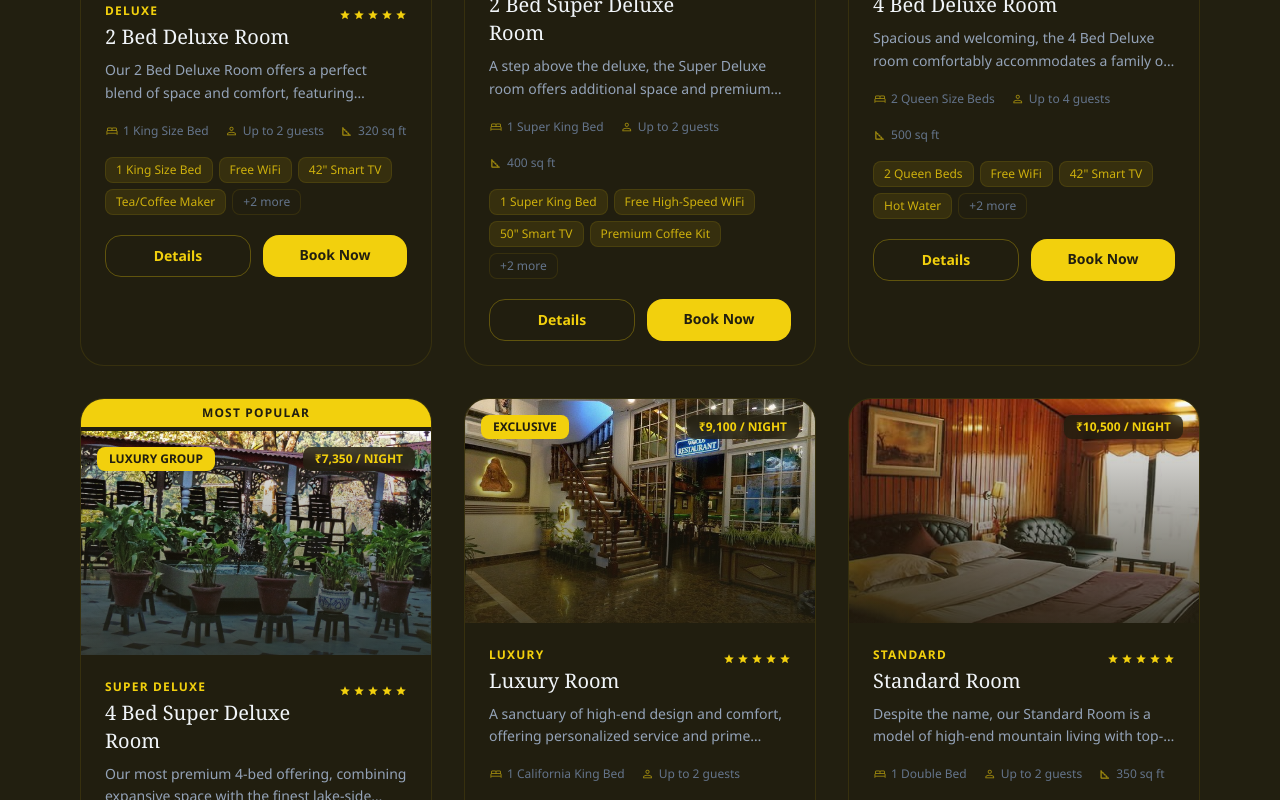
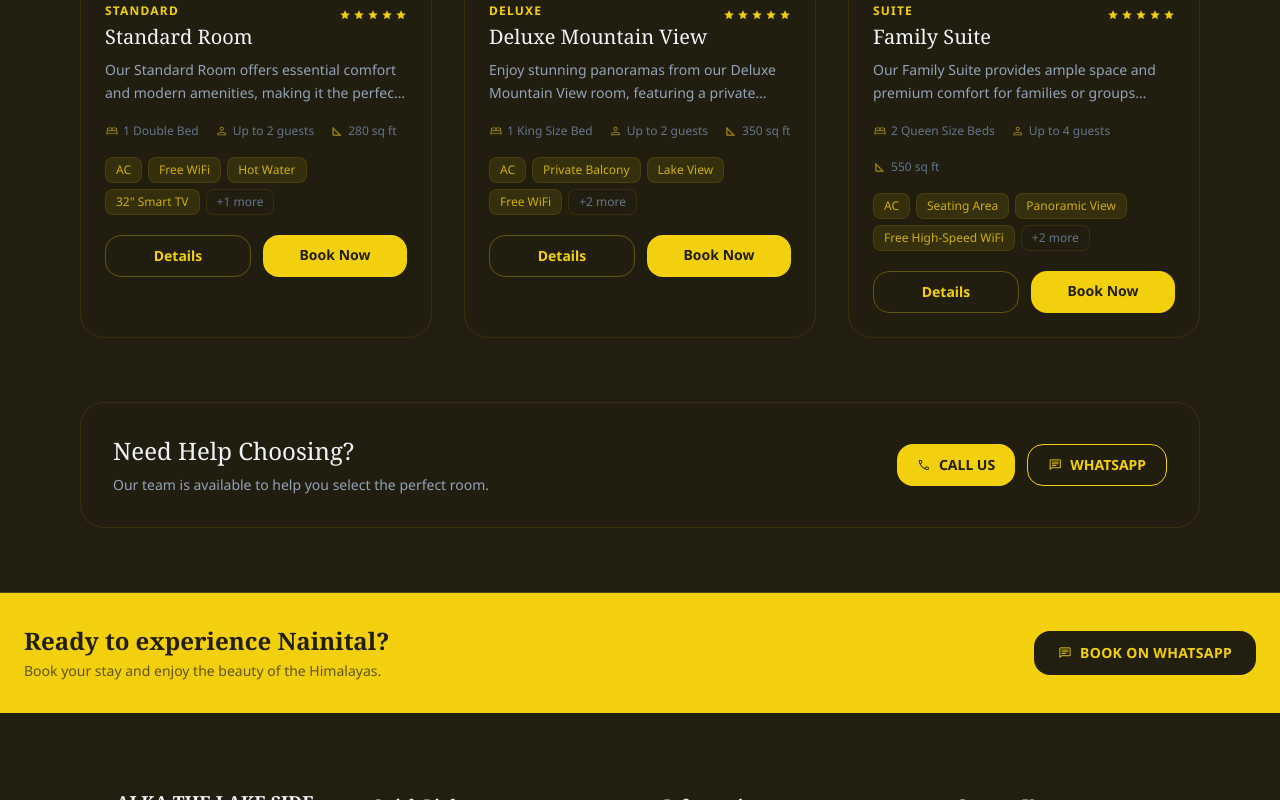
Before and after one commit to sumitkumards07/nanital, a React (Vite) app: page /rooms in a window 1280 px wide. Shown: the part 940-1740 px from the top of the page. Built offline with nearby package versions, Linux system fonts and the light colour scheme.

Commit message:
Update room tiers (Standard ₹1500, Deluxe ₹2000, Family ₹2500) and Navbar links

```diff
--- a/src/components/BookingForm.jsx
+++ b/src/components/BookingForm.jsx
@@ -2,12 +2,9 @@ import { useState } from 'react'
 import { motion } from 'framer-motion'
 
 const roomTypes = [
-  '2 Bed Deluxe Room',
-  '2 Bed Super Deluxe Room',
-  '4 Bed Deluxe Room',
-  '4 Bed Super Deluxe Room',
-  'Luxury Room',
-  'Standard Room'
+  'Standard Room',
+  'Deluxe Mountain View',
+  'Family Suite',
 ]
 
 function buildWhatsAppMsg(d) {
--- a/src/components/Navbar.jsx
+++ b/src/components/Navbar.jsx
@@ -10,12 +10,9 @@ const navLinks = [
     label: 'Rooms', to: '/rooms',
     children: [
       { label: 'All Rooms', to: '/rooms' },
-      { label: '2 Bed Deluxe', to: '/rooms/2-bed-deluxe-room' },
-      { label: '2 Bed Super Deluxe', to: '/rooms/2-bed-super-deluxe-room' },
-      { label: '4 Bed Deluxe', to: '/rooms/4-bed-deluxe-room' },
-      { label: '4 Bed Super Deluxe', to: '/rooms/4-bed-super-deluxe-room' },
-      { label: 'Luxury Room', to: '/rooms/luxury-room' },
       { label: 'Standard Room', to: '/rooms/standard-room' },
+      { label: 'Deluxe Mountain View', to: '/rooms/deluxe-mountain-view' },
+      { label: 'Family Suite', to: '/rooms/family-suite' },
     ],
   },
   { label: 'Gallery', to: '/gallery' },
--- a/src/data/rooms.js
+++ b/src/data/rooms.js
@@ -1,158 +1,79 @@
 export const rooms = [
   {
     id: 1,
-    slug: '2-bed-deluxe-room',
-    name: '2 Bed Deluxe Room',
-    tagline: 'Elegant comfort for two',
-    price: 3500,
-    priceLabel: '₹3,500 / night',
+    slug: 'standard-room',
+    name: 'Standard Room',
+    tagline: 'Comfort and value in the heart of Nainital',
+    price: 1500,
+    priceLabel: '₹1,500 / night',
+    category: 'Standard',
+    capacity: 2,
+    size: '280 sq ft',
+    beds: '1 Double Bed',
+    view: 'Internal View',
+    description: 'Our Standard Room offers essential comfort and modern amenities, making it the perfect choice for budget-conscious travelers.',
+    longDescription: 'The Standard Room is designed to provide a cozy and functional stay. Featuring a comfortable double bed, clean linens, and necessary modern conveniences, it ensures a restful night after a day of exploring Nainital. Perfect for solo travelers or couples looking for great value.',
+    images: ['/images/room_interior_1.png', '/images/hotel_courtyard.jpg', '/images/room_interior_2.png'],
+    amenities: [
+      { icon: 'Zap', label: 'AC' },
+      { icon: 'Wifi', label: 'Free WiFi' },
+      { icon: 'Droplets', label: 'Hot Water' },
+      { icon: 'Tv', label: '32" Smart TV' },
+      { icon: 'Coffee', label: 'Tea Maker' }
+    ],
+    highlighted: true,
+    badge: 'Best Value'
+  },
+  {
+    id: 2,
+    slug: 'deluxe-mountain-view',
+    name: 'Deluxe Mountain View',
+    tagline: 'Wake up to breathtaking vistas',
+    price: 2000,
+    priceLabel: '₹2,000 / night',
     category: 'Deluxe',
     capacity: 2,
-    size: '320 sq ft',
+    size: '350 sq ft',
     beds: '1 King Size Bed',
-    view: 'Lake View',
-    description: 'Our 2 Bed Deluxe Room offers a perfect blend of space and comfort, featuring elegant interiors and a stunning view of Naini Lake.',
-    longDescription: 'The 2 Bed Deluxe Room is designed for couples or solo travelers who appreciate finer details. Equipped with a king-size bed, premium linens, and a modern bathroom, this room provides a sanctuary of peace. Enjoy your morning coffee while gazing at the tranquil waters of the lake from your private window nook.',
-    images: ['/images/room_interior_1.png', '/images/room_interior_2.png', '/images/hotel_exterior_terrace.jpg'],
+    view: 'Lake & Mountain View',
+    description: 'Enjoy stunning panoramas from our Deluxe Mountain View room, featuring a private balcony and premium features.',
+    longDescription: 'Elevate your stay in our Deluxe Mountain View room. This room features a private balcony where you can soak in the fresh mountain air and enjoy unobstructed views of the hills and the lake. With a king-size bed and upgraded interiors, it offers a truly refreshing experience.',
+    images: ['/images/room_interior_2.png', '/images/hotel_exterior_terrace.jpg', '/images/hotel_facade_day.jpg'],
     amenities: [
-      { icon: 'Bed', label: '1 King Size Bed' },
+      { icon: 'Zap', label: 'AC' },
+      { icon: 'Sun', label: 'Private Balcony' },
+      { icon: 'Mountain', label: 'Lake View' },
       { icon: 'Wifi', label: 'Free WiFi' },
       { icon: 'Tv', label: '42" Smart TV' },
-      { icon: 'Coffee', label: 'Tea/Coffee Maker' },
-      { icon: 'Droplets', label: 'Hot Water' },
-      { icon: 'Zap', label: '24/7 Power' }
+      { icon: 'Droplets', label: 'Hot Water' }
     ],
     highlighted: true,
     badge: 'Popular'
   },
   {
-    id: 2,
-    slug: '2-bed-super-deluxe-room',
-    name: '2 Bed Super Deluxe Room',
-    tagline: 'Enhanced luxury and space',
-    price: 4550,
-    priceLabel: '₹4,550 / night',
-    category: 'Super Deluxe',
-    capacity: 2,
-    size: '400 sq ft',
-    beds: '1 Super King Bed',
+    id: 3,
+    slug: 'family-suite',
+    name: 'Family Suite',
+    tagline: 'Expansive luxury for the whole family',
+    price: 2500,
+    priceLabel: '₹2,500 / night',
+    category: 'Suite',
+    capacity: 4,
+    size: '550 sq ft',
+    beds: '2 Queen Size Beds',
     view: 'Panoramic Lake View',
-    description: 'A step above the deluxe, the Super Deluxe room offers additional space and premium amenities for an elevated stay.',
-    longDescription: 'Experience superior comfort in our Super Deluxe room. Featuring a larger floor area, enhanced sitting space, and a panoramic view of the lake, it is the ideal choice for those seeking extra luxury. The room includes upgraded bathroom fixtures and a more extensive choice of in-room refreshments.',
-    images: ['/images/room_interior_2.png', '/images/room_interior_1.png', '/images/hotel_facade_day.jpg'],
+    description: 'Our Family Suite provides ample space and premium comfort for families or groups traveling together.',
+    longDescription: 'The Family Suite is our most spacious offering, featuring two large queen beds and a dedicated seating area. With large windows offering a panoramic view of Naini Lake and the surrounding town, it provides the perfect backdrop for family memories. Includes premium amenities and priority room service.',
+    images: ['/images/hotel_terrace_fountain.jpg', '/images/room_interior_1.png', '/images/hotel_facade_wide.jpg'],
     amenities: [
-      { icon: 'Bed', label: '1 Super King Bed' },
+      { icon: 'Zap', label: 'AC' },
+      { icon: 'Sofa', label: 'Seating Area' },
+      { icon: 'Mountain', label: 'Panoramic View' },
       { icon: 'Wifi', label: 'Free High-Speed WiFi' },
       { icon: 'Tv', label: '50" Smart TV' },
-      { icon: 'Coffee', label: 'Premium Coffee Kit' },
-      { icon: 'Droplets', label: 'Rain Shower' },
-      { icon: 'Mountain', label: 'Wide View' }
-    ],
-    highlighted: false,
-    badge: null
-  },
-  {
-    id: 3,
-    slug: '4-bed-deluxe-room',
-    name: '4 Bed Deluxe Room',
-    tagline: 'Ideal for families and groups',
-    price: 6100,
-    priceLabel: '₹6,100 / night',
-    category: 'Deluxe',
-    capacity: 4,
-    size: '500 sq ft',
-    beds: '2 Queen Size Beds',
-    view: 'Mountain View',
-    description: 'Spacious and welcoming, the 4 Bed Deluxe room comfortably accommodates a family of four with all modern conveniences.',
-    longDescription: 'The 4 Bed Deluxe room is our primary group accommodation, offering two large queen-size beds in a generously proportioned space. Perfect for families or close friends traveling together, it ensures everyone has their own space while staying connected. Large windows look out over the lush mountain slopes.',
-    images: ['/images/hotel_courtyard.jpg', '/images/room_interior_1.png', '/images/room_interior_2.png'],
-    amenities: [
-      { icon: 'Bed', label: '2 Queen Beds' },
-      { icon: 'Wifi', label: 'Free WiFi' },
-      { icon: 'Tv', label: '42" Smart TV' },
-      { icon: 'Droplets', label: 'Hot Water' },
-      { icon: 'Zap', label: '24/7 Power' },
-      { icon: 'Sofa', label: 'Seating Area' }
-    ],
-    highlighted: false,
-    badge: 'Family Choice'
-  },
-  {
-    id: 4,
-    slug: '4-bed-super-deluxe-room',
-    name: '4 Bed Super Deluxe Room',
-    tagline: 'The ultimate group luxury',
-    price: 7350,
-    priceLabel: '₹7,350 / night',
-    category: 'Super Deluxe',
-    capacity: 4,
-    size: '580 sq ft',
-    beds: '2 Super Queen Beds',
-    view: 'Lake & Mountain View',
-    description: 'Our most premium 4-bed offering, combining expansive space with the finest lake-side views.',
-    longDescription: 'The 4 Bed Super Deluxe room sets a new standard for group travel. With premium furnishings, two wide queen beds, and a view that captures both the mountains and the lake, it provides an unparalleled experience for your group. Enhanced amenities include a larger sitting area and a premium tea station.',
-    images: ['/images/hotel_terrace_fountain.jpg', '/images/room_interior_2.png', '/images/hotel_facade_wide.jpg'],
-    amenities: [
-      { icon: 'Bed', label: '2 Super Queen Beds' },
-      { icon: 'Wifi', label: 'High-Speed WiFi' },
-      { icon: 'Tv', label: '55" Smart TV' },
-      { icon: 'Coffee', label: 'Nespresso Machine' },
-      { icon: 'Mountain', label: 'Dual View' },
-      { icon: 'Sofa', label: 'Premium Lounge' }
+      { icon: 'Droplets', label: 'Premium Bath' }
     ],
     highlighted: true,
-    badge: 'Luxury Group'
-  },
-  {
-    id: 5,
-    slug: 'luxury-room',
-    name: 'Luxury Room',
-    tagline: 'Opulence in the Himalayas',
-    price: 9100,
-    priceLabel: '₹9,100 / night',
-    category: 'Luxury',
-    capacity: 2,
-    size: '450 sq ft',
-    beds: '1 California King Bed',
-    view: 'Prime Lake View',
-    description: 'A sanctuary of high-end design and comfort, offering personalized service and prime views.',
-    longDescription: 'Our Luxury Room is a masterpiece of mountain hospitality. Featuring rare wood accents, hand-picked art, and a California king bed, it offers an exclusive retreat for the discerning traveler. Includes priority room service and a private balcony overlooking the finest part of Naini Lake.',
-    images: ['/images/restaurant_interior.png', '/images/hotel_lobby_staircase.jpg', '/images/room_interior_1.png'],
-    amenities: [
-      { icon: 'Bed', label: 'California King' },
-      { icon: 'Wifi', label: 'Gigabit WiFi' },
-      { icon: 'Tv', label: '65" OLED TV' },
-      { icon: 'Sun', label: 'Private Balcony' },
-      { icon: 'UtensilsCrossed', label: 'Gourmet Minibar' },
-      { icon: 'ShowerHead', label: 'Jacuzzi Tub' }
-    ],
-    highlighted: false,
-    badge: 'Exclusive'
-  },
-  {
-    id: 6,
-    slug: 'standard-room',
-    name: 'Standard Room',
-    tagline: 'Our premium core experience',
-    price: 10500,
-    priceLabel: '₹10,500 / night',
-    category: 'Standard',
-    capacity: 2,
-    size: '350 sq ft',
-    beds: '1 Double Bed',
-    view: 'Garden View',
-    description: 'Despite the name, our Standard Room is a model of high-end mountain living with top-tier finishes.',
-    longDescription: 'The Standard Room offers a refined experience with a focus on high-quality materials and serene design. While it is our starting point, it features the same attention to detail as our higher suites, with premium bedding and a modern ensuite. Perfect for a short, high-quality getaway.',
-    images: ['/images/room_interior_1.png', '/images/hotel_courtyard.jpg', '/images/room_interior_2.png'],
-    amenities: [
-      { icon: 'Bed', label: '1 Double Bed' },
-      { icon: 'Wifi', label: 'Free WiFi' },
-      { icon: 'Tv', label: '42" Smart TV' },
-      { icon: 'Droplets', label: 'Hot Water' },
-      { icon: 'Zap', label: '24/7 Power' },
-      { icon: 'Coffee', label: 'Tea/Coffee Maker' }
-    ],
-    highlighted: false,
-    badge: null
+    badge: 'Family Choice'
   }
 ]
```
